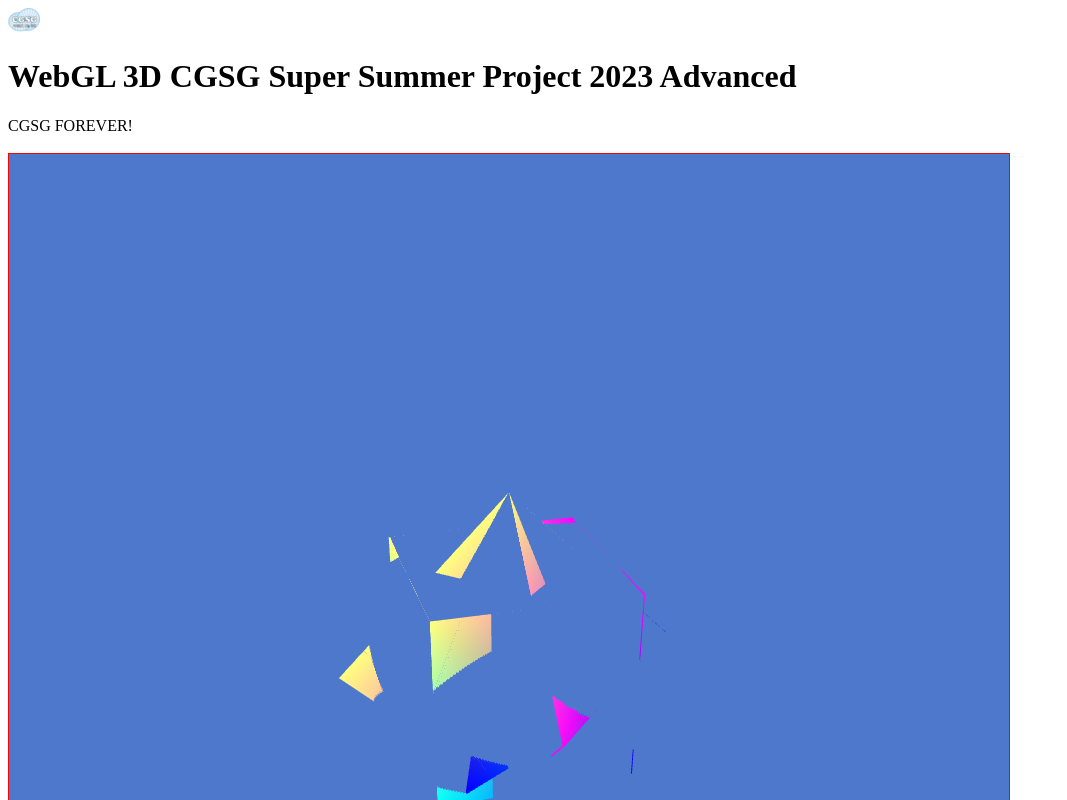
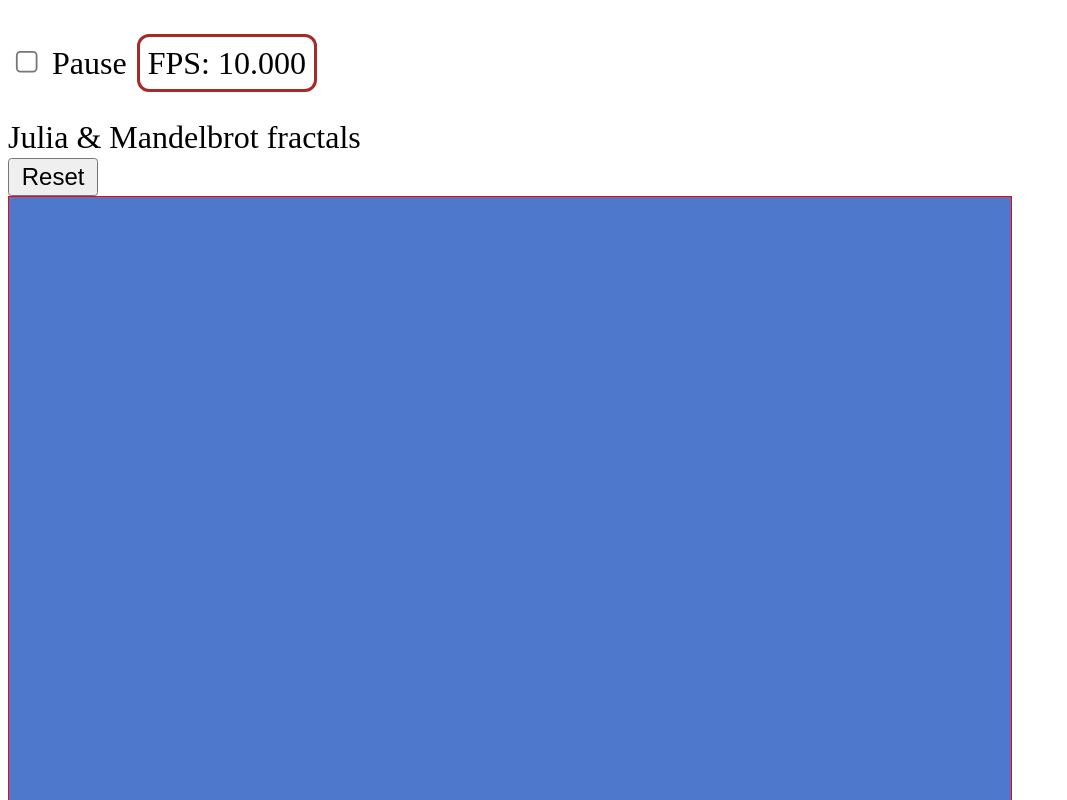
Before and after one commit to jhonnik08CGSGEK3/jhonnik08CGSGEK3.github.io, a website: page T02PlatonSolids/index.html in a window 1280 px wide. Shown: the top 800 px of the page, without its empty margins (0-1067 px from the left). Drawn offline with Linux system fonts and the light colour scheme; no server answers; animation ran at ten frames a second.

Commit message:
Add files via upload

```diff
--- a/T02PlatonSolids/index.html
+++ b/T02PlatonSolids/index.html
@@ -1,41 +1,80 @@
-<!doctype HTML>
+<!DOCTYPE html>
 <html>
   <head>
-        <meta charset="UTF_8">
-        <title>EK WebGL 3D - CGSG FOREVER!</title>
-        <!-- <link rel="stylesheet" href="styles.css"> -->
+    <meta charset="utf-8" />
+    <title>CGSG:EK3 CGSG'SummerPractice. G.Julia Drawing</title>
   </head>
   <body>
-        <!-- <script type="text/javascript" src="./render.js"></script> -->
+    <style>
+    input
+    {
+      zoom: 1.8;
+    }
+    div#ctrl span
+    {
+      color: Blue;
+      width: 13em;
+      font-weight: Bold;
+      font-family: Consolas;
+      left: 300px;
+    }
+    td:nth-of-type(5)
+    {
+      text-align: Right;
+      width: 3.5em;
+    }
+    #fpsd
+    {
+      padding: 8px;
+      margin: 2px;
+      display: inline;
+      border: 3px Solid Brown;
+      border-radius: 12px;
+    }
+    #fps
+    {
+      display: inline;
+      width: 8em;
+    }
+    </style>
+    <div id='ctrl' style="font-size: 2em">
+      <br /><input id='pause' type="checkbox" value="" /> Pause
+      <div id='fpsd'>FPS: <div id="fps">30.0</div></div>
+      <br /><br />Julia & Mandelbrot fractals<br />
+      <input id='reset' type="button" checked value="Reset" />
+    </div>
+    <canvas id="myCan" width="1002px" height="1002px" style="border: 1px Solid Red"></canvas>
     <script type="module">
-            import { initGL } from "./render.js";
+      import * as ekgl from "./main.js";
+
       window.addEventListener("load", () => {
-                initGL();
-                let tag = document.getElementById("a1");
-                if (tag != null)
-                    tag.innerHTML = "OpenGL is initialized";
-                // window.setInterval(() => {
-                //     Render();
-                // }, 30);
+        document.body.onkeydown = function (e) {
+          if (e.code == "ArrowUp") document.bgColor = "#AADDFF";
+          if (e.code == "ArrowDown") document.bgColor = "#AAFFDD";
+        };
+
+        document.querySelector('#pause').addEventListener('click', ekgl.myPause);
+        //document.querySelectorAll('.slider').forEach((tag) =>  tag.addEventListener('input', ekgl.mySlider));
+        //document.querySelector('#sl_Col').addEventListener('input', ekgl.myColor);
+        document.querySelector('#reset').addEventListener('click', ekgl.myReset);
+        document.querySelector('#myCan').addEventListener('mousemove', ekgl.myDragHandle);
+        document.querySelector('#myCan').addEventListener('mousewheel', ekgl.myWheelHandle);
+        //  () => {
+        //    ekgl.myPause(this);
+        //  });
+
+        ekgl.initGL();
+        const draw = () => {
+            ekgl.Render();
+            window.requestAnimationFrame(draw);
+        };
+        draw();
+        /*
+        window.setInterval(() => {
+          Render();
+        }, 1);
+        */
       });
     </script>
-        <!-- <script type="module">
-            import {Timer} from "./timer.js"
-            let myTimer = new Timer();
-            // ...
-            myTimer.response();
-            let time = myTimer.localTime;
-            if (myTimer.isPause)
-                console.log("Paused");
-            // myTimer.isPause = !myTimer.isPause;
-            //document.getElementById('fps').innerHTML = myTimer.getFPS();
-            myTimer.response('fps'); // -- update FPS automatically
-        </script> -->
-        <div>
-            <img src="./favicon.ico"> <h1>WebGL 3D CGSG Super Summer Project 2023 Advanced</h1>
-            <a>CGSG FOREVER!</a>
-            <br></br>
-            <canvas id="glCanvas" width="1000" height="1000" style="border: 1px Solid Red"></canvas>
-        </div>
   </body>
 </html>
--- /dev/null
+++ b/T02PlatonSolids/main.js
@@ -0,0 +1,185 @@
+import * as ekgl from './timer.js';
+
+// Global context data
+let canvas,
+  gl,
+  time_loc = -2,
+  shaderProgram,
+  frameBuffer,
+  posBuffer,
+  frameVertexArray,
+  frameScale = 1,
+  myTimer;
+
+let SetColor = [1, 0, 0];
+
+const frameUniformBufferIndex = 5;
+
+let frameData = [-2, 4, -2, 4, 0, 0, 0, 0, 0.35, 0.03, 0.35, 0.03, 0, 1, 0, 0];
+
+// Load shader source function
+function loadShader(type, source) {
+  const shader = gl.createShader(type);
+
+  gl.shaderSource(shader, source);
+  gl.compileShader(shader);
+  if (!gl.getShaderParameter(shader, gl.COMPILE_STATUS)) {
+    let Buf = gl.getShaderInfoLog(shader);
+    console.log("Shader fail:" + Buf);
+  }
+  return shader;
+}
+
+export function initGL() {
+  canvas = document.getElementById("myCan");
+  gl = canvas.getContext("webgl2");
+  gl.clearColor(0.3, 0.47, 0.8, 1);
+
+  // Shader initialization
+  let vs, fs;
+  const ft1 = fetch("vert.glsl")
+    .then((res) => res.text())
+    .then((data) => {
+      vs = data;
+    });
+  const ft2 = fetch("frag.glsl")
+    .then((res) => res.text())
+    .then((data) => {
+      fs = data;
+    });
+  const allData = Promise.all([ft1, ft2]);
+  allData.then((res) => {
+    // Shaders
+    const vertexShader = loadShader(gl.VERTEX_SHADER, vs);
+    const fragmentShader = loadShader(gl.FRAGMENT_SHADER, fs);
+    shaderProgram = gl.createProgram();
+    gl.attachShader(shaderProgram, vertexShader);
+    gl.attachShader(shaderProgram, fragmentShader);
+    gl.linkProgram(shaderProgram);
+    if (!gl.getProgramParameter(shaderProgram, gl.LINK_STATUS)) {
+      const Buf = gl.getProgramInfoLog(shaderProgram);
+      console.log(Buf);
+    }
+
+    // Vertex array/buffer
+    const posLoc = gl.getAttribLocation(shaderProgram, "in_pos");
+
+    frameVertexArray = gl.createVertexArray();
+    gl.bindVertexArray(frameVertexArray);
+
+    posBuffer = gl.createBuffer();
+    gl.bindBuffer(gl.ARRAY_BUFFER, posBuffer);
+    const x = 1;
+    const pos = [-x, x, 0, -x, -x, 0, x, x, 0, x, -x, 0];
+    gl.bufferData(gl.ARRAY_BUFFER, new Float32Array(pos), gl.STATIC_DRAW);
+    gl.vertexAttribPointer(posLoc, 3, gl.FLOAT, false, 0, 0);
+    gl.enableVertexAttribArray(0);
+    gl.useProgram(shaderProgram);
+    time_loc = gl.getUniformLocation(shaderProgram, "Time");
+
+    frameBuffer = gl.createBuffer();
+    gl.bindBuffer(gl.UNIFORM_BUFFER, frameBuffer);
+    gl.bufferData(gl.UNIFORM_BUFFER, 12 * 4, gl.STATIC_DRAW);
+
+    gl.uniformBlockBinding(
+      shaderProgram,
+      gl.getUniformBlockIndex(shaderProgram, "frameBuffer"),
+      frameUniformBufferIndex
+    );
+
+    myTimer = new ekgl.Timer();
+  });
+}
+
+var indices = new Uint16Array([0, 1, 3, 2]);
+
+export function Render() {
+  if (time_loc == -2) return;
+
+  if (myTimer != undefined)
+    myTimer.response('fps');
+  let color_loc = gl.getUniformLocation(shaderProgram, "SetColor");
+  if (color_loc != -1) gl.uniform3fv(color_loc, new Float32Array(SetColor));
+
+  if (time_loc != -1 && myTimer != undefined) {
+    gl.uniform1f(time_loc, myTimer.localTime);
+  }
+  gl.bindBuffer(gl.UNIFORM_BUFFER, frameBuffer);
+  //const data = new Float32Array([1, 2, 3, 4]);
+  if (myTimer != undefined) {
+    frameData[4] = myTimer.localTime;
+    frameData[5] = myTimer.localDeltaTime;
+    frameData[6] = myTimer.globalTime;
+    frameData[7] = myTimer.globalDeltaTime;
+  }
+  gl.bufferData(gl.UNIFORM_BUFFER, new Float32Array(frameData), gl.STATIC_DRAW);
+  //gl.bufferSubData(gl.UNIFORM_BUFFER, 0, new Float32Array([1, 2, 3, 4, t]));
+  gl.bindBufferBase(gl.UNIFORM_BUFFER, frameUniformBufferIndex, frameBuffer);
+
+  //gl.bufferData(gl.SHADER_STORAGE_BUFFER, new Float32Array([t, t, t, t]), gl.DYNAMIC_COPY);
+  //gl.bufferSubData(gl.UNIFORM_BUFFER, 0, new Float32Array([t]));
+  gl.clear(gl.COLOR_BUFFER_BIT);
+  gl.drawArrays(gl.TRIANGLE_STRIP, 0, 4);
+}
+
+export function myDragHandle(e) {
+  e.preventDefault();
+  if (e.buttons & 1) {
+    frameData[0] -= (frameData[1] * e.movementX) / gl.canvas.width;
+    frameData[2] -= (frameData[3] * -e.movementY) / gl.canvas.height;
+  }
+}
+export function myWheelHandle(e) {
+  e.preventDefault();
+  let x = (e.x - gl.canvas.offsetLeft) / gl.canvas.width,
+    y = (gl.canvas.height - 1 - (e.y - gl.canvas.offsetTop)) / gl.canvas.height,
+    oldx = x * frameData[1],
+    oldy = y * frameData[3];
+  let z = e.wheelDelta;
+  if (z < 0) frameScale *= (1.125 * -z) / 120.0;
+  else if (z > 0) frameScale /= (1.125 * z) / 120.0;
+  frameData[1] = 4 * frameScale;
+  frameData[3] = 4 * frameScale;
+  frameData[0] -= x * frameData[1] - oldx;
+  frameData[2] -= y * frameData[3] - oldy;
+}
+let assoc = {
+  sl_CxB: ["CxB", 8],
+  sl_CxS: ["CxS", 9],
+  sl_CyB: ["CyB", 10],
+  sl_CyS: ["CyS", 11],
+  sl_Sh: ["Sh", 12],
+  sl_Scl: ["Scl", 13],
+  sl_Rot: ["Rot", 14],
+};
+
+export function myReset() {
+  frameData = [-2, 4, -2, 4, 0, 0, 0, 0, 0.35, 0.03, 0.35, 0.03, 0, 1, 0, 0];
+  frameScale = 1;
+  SetColor = [1, 0, 0];
+  for (var key in assoc) {
+    document.getElementById(key).value = frameData[assoc[key][1]] * 100;
+    document.getElementById(assoc[key][0]).innerHTML = frameData[assoc[key][1]];
+  }
+  let t = document.getElementById("sl_Col");
+  if (t != null)
+    t.value = "#FF0000";
+}
+export function myPause(e) {
+  myTimer.isPause = e.target.checked ? true : false;
+}
+export function mySlider(e) {
+  let nam = document.getElementById(assoc[e.target.id][0]);
+  if (nam != null) {
+    nam.innerHTML = (e.target.value / 100.0).toFixed(2);
+    frameData[assoc[e.target.id][1]] = e.target.value / 100.0;
+  }
+}
+export function myColor(e) {
+  let
+    h = e.target.value,
+    r = eval("0x" + h[1] + h[2]),
+    g = eval("0x" + h[3] + h[4]),
+    b = eval("0x" + h[5] + h[6]);
+  SetColor = [r / 255.0, g / 255.0, b / 255.0];
+}
```
Lines whose indentation alone changed are shown as unchanged.
